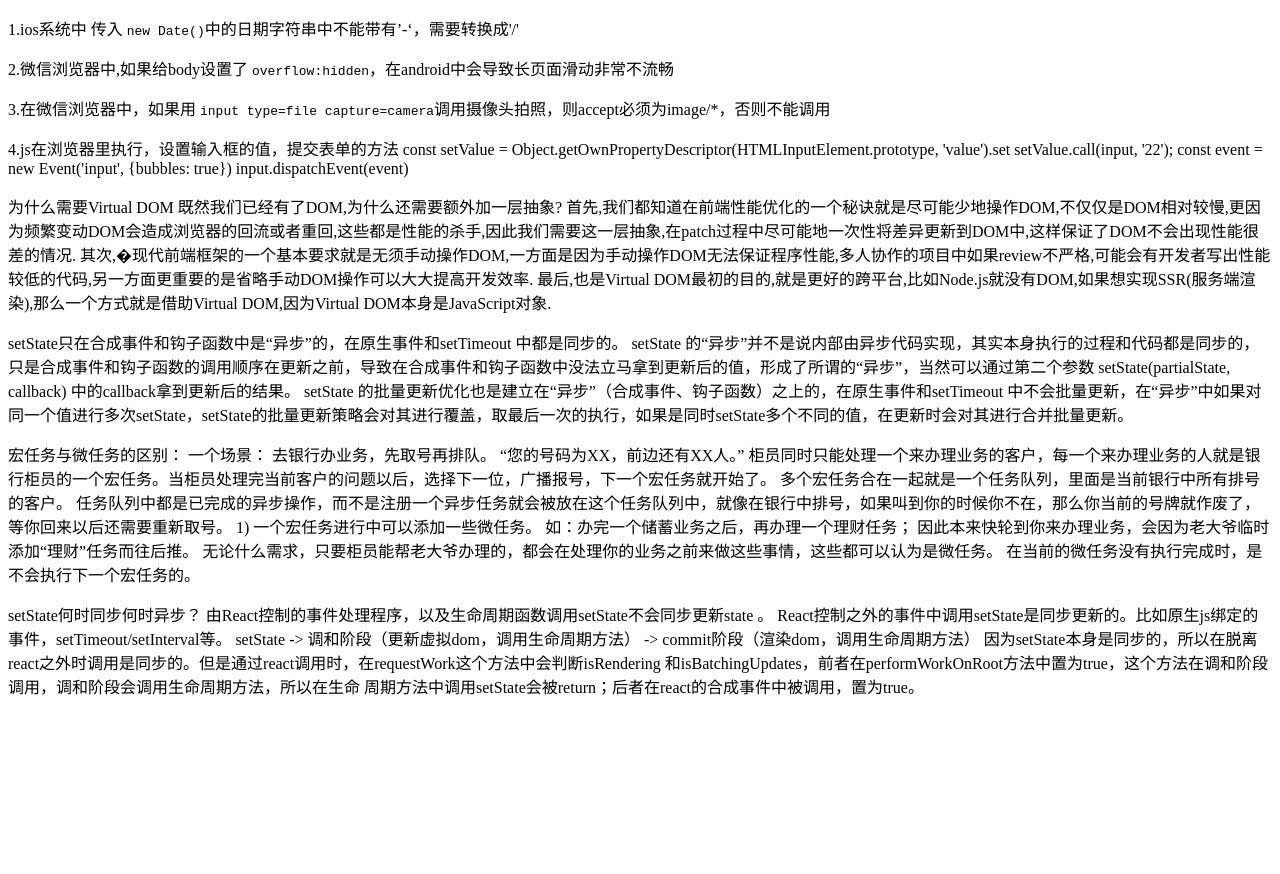
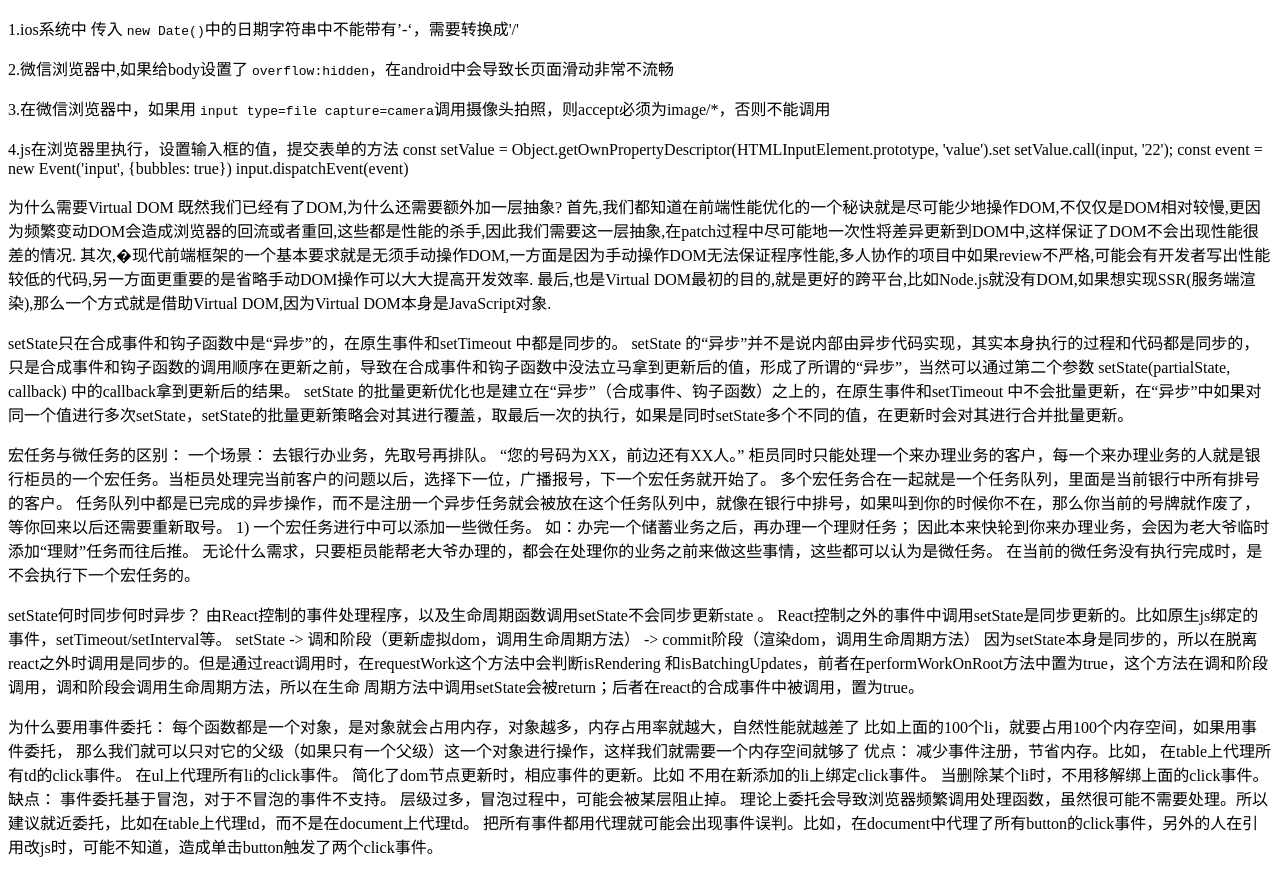
Before and after one commit to bestzzl/projects-pit-notes, a plain HTML site: page index.html in a window 1280 px wide. Before the commit the page ends 800 px from the top, so only its background shows below. Drawn offline with Linux system fonts and the light colour scheme.

Commit message:
Update index.html

```diff
--- a/index.html
+++ b/index.html
@@ -65,5 +65,26 @@ React控制之外的事件中调用setState是同步更新的。比如原生js
         和isBatchingUpdates，前者在performWorkOnRoot方法中置为true，这个方法在调和阶段调用，调和阶段会调用生命周期方法，所以在生命
         周期方法中调用setState会被return；后者在react的合成事件中被调用，置为true。
     </p>
+    <p>
+        为什么要用事件委托：
+        每个函数都是一个对象，是对象就会占用内存，对象越多，内存占用率就越大，自然性能就越差了
+        比如上面的100个li，就要占用100个内存空间，如果用事件委托，
+        那么我们就可以只对它的父级（如果只有一个父级）这一个对象进行操作，这样我们就需要一个内存空间就够了
+
+        优点：
+        减少事件注册，节省内存。比如，
+
+        在table上代理所有td的click事件。
+        在ul上代理所有li的click事件。
+        简化了dom节点更新时，相应事件的更新。比如
+
+        不用在新添加的li上绑定click事件。
+        当删除某个li时，不用移解绑上面的click事件。
+        缺点：
+        事件委托基于冒泡，对于不冒泡的事件不支持。
+        层级过多，冒泡过程中，可能会被某层阻止掉。
+        理论上委托会导致浏览器频繁调用处理函数，虽然很可能不需要处理。所以建议就近委托，比如在table上代理td，而不是在document上代理td。
+        把所有事件都用代理就可能会出现事件误判。比如，在document中代理了所有button的click事件，另外的人在引用改js时，可能不知道，造成单击button触发了两个click事件。
+    </p>
 </body>
 </html>
```
